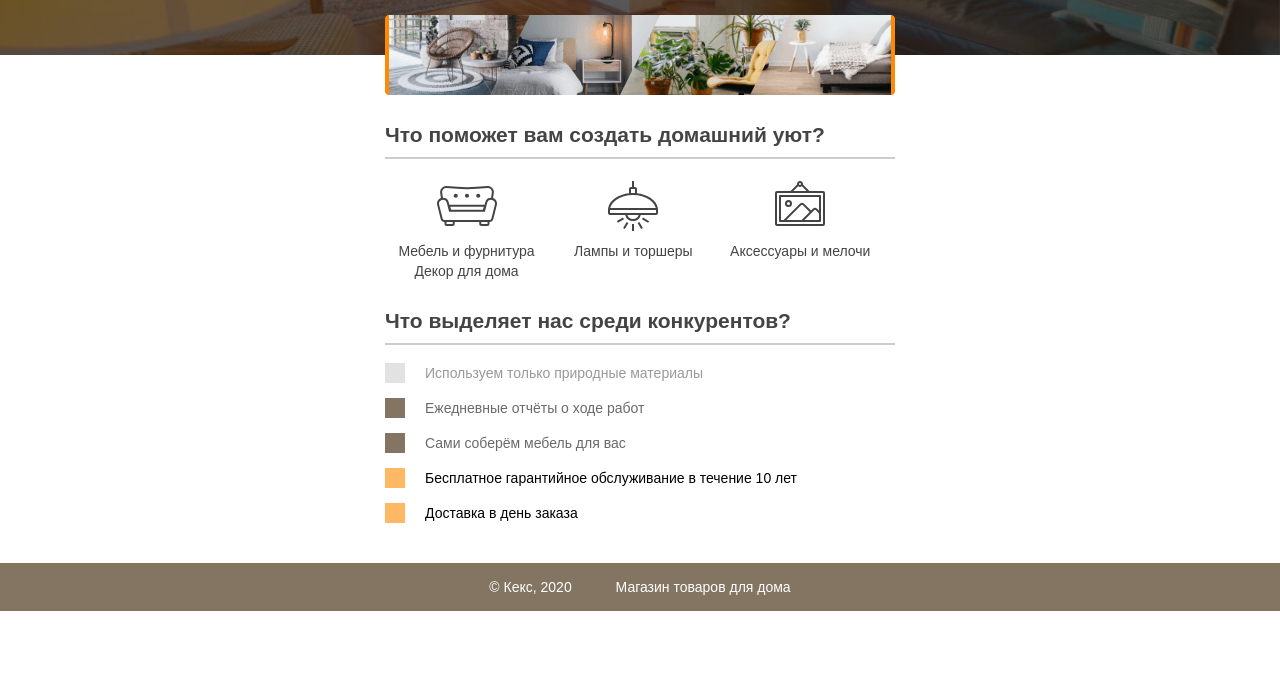
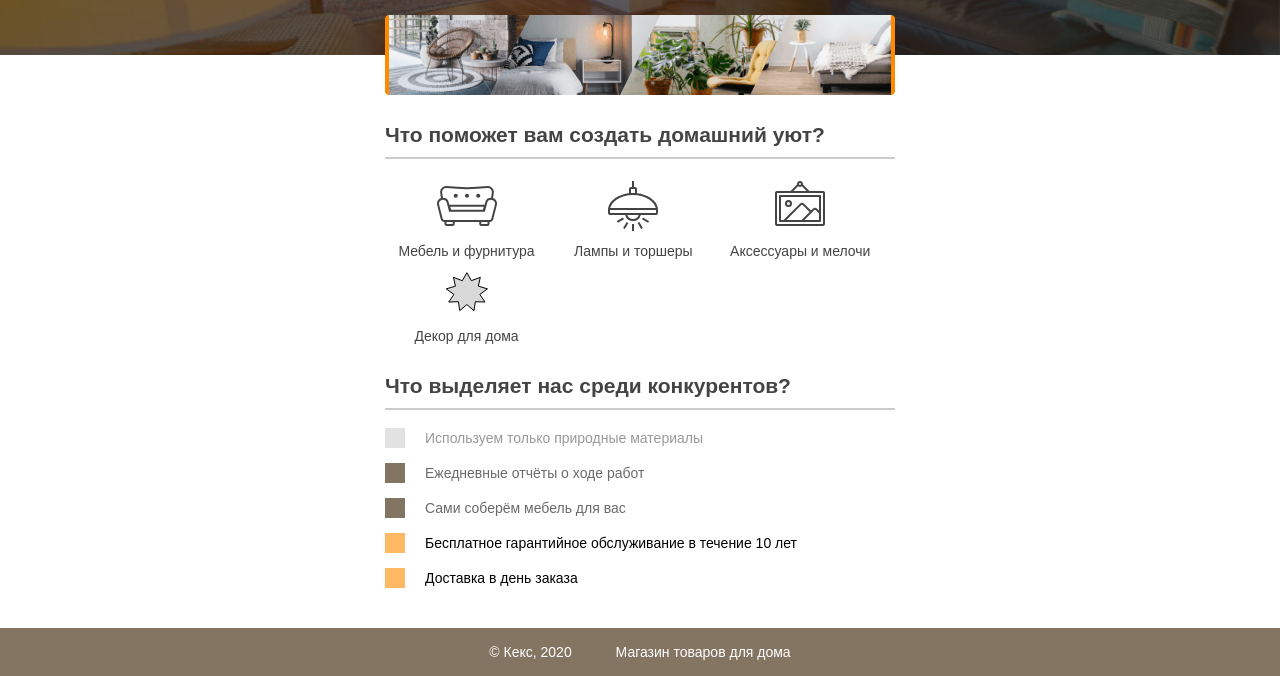
Before and after one commit to smiyapp/home.furnitore, a plain HTML site: page index.html in a window 1280 px wide. Shown: the part 161-837 px from the top of the page. Before the commit the page ends 800 px from the top, so only its background shows below. Drawn offline with Linux system fonts and the light colour scheme.

Commit message:
Update style.css

```diff
--- a/style.css
+++ b/style.css
@@ -51,6 +51,10 @@ h2 {
   margin: 0 auto;
 }
 
+.feature-smiyapp {
+  padding-top: 65px;
+  background-image: url("img/star.svg");
+}
 .features {
   width: 510px;
   margin: 0 auto 30px;
```
